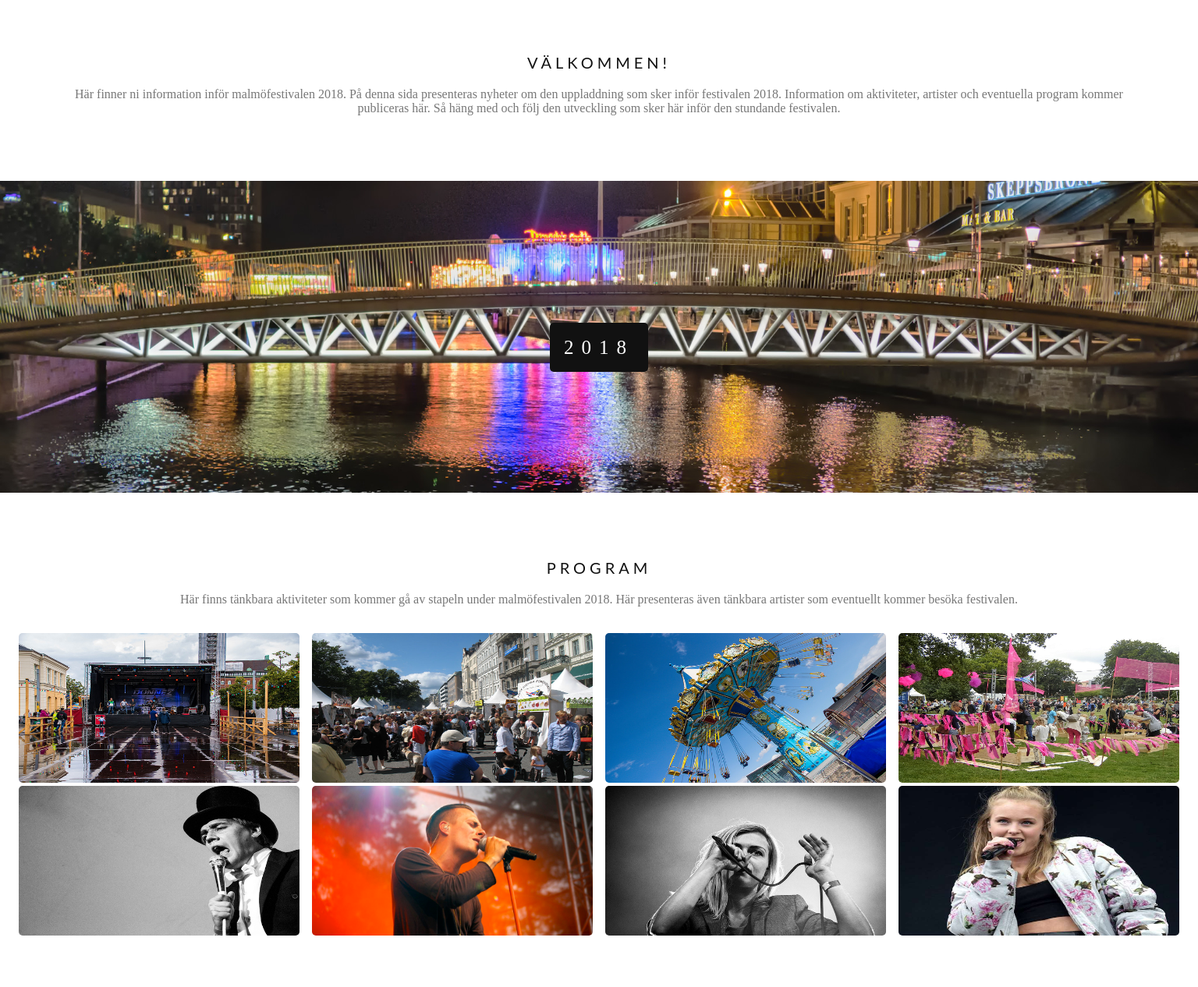
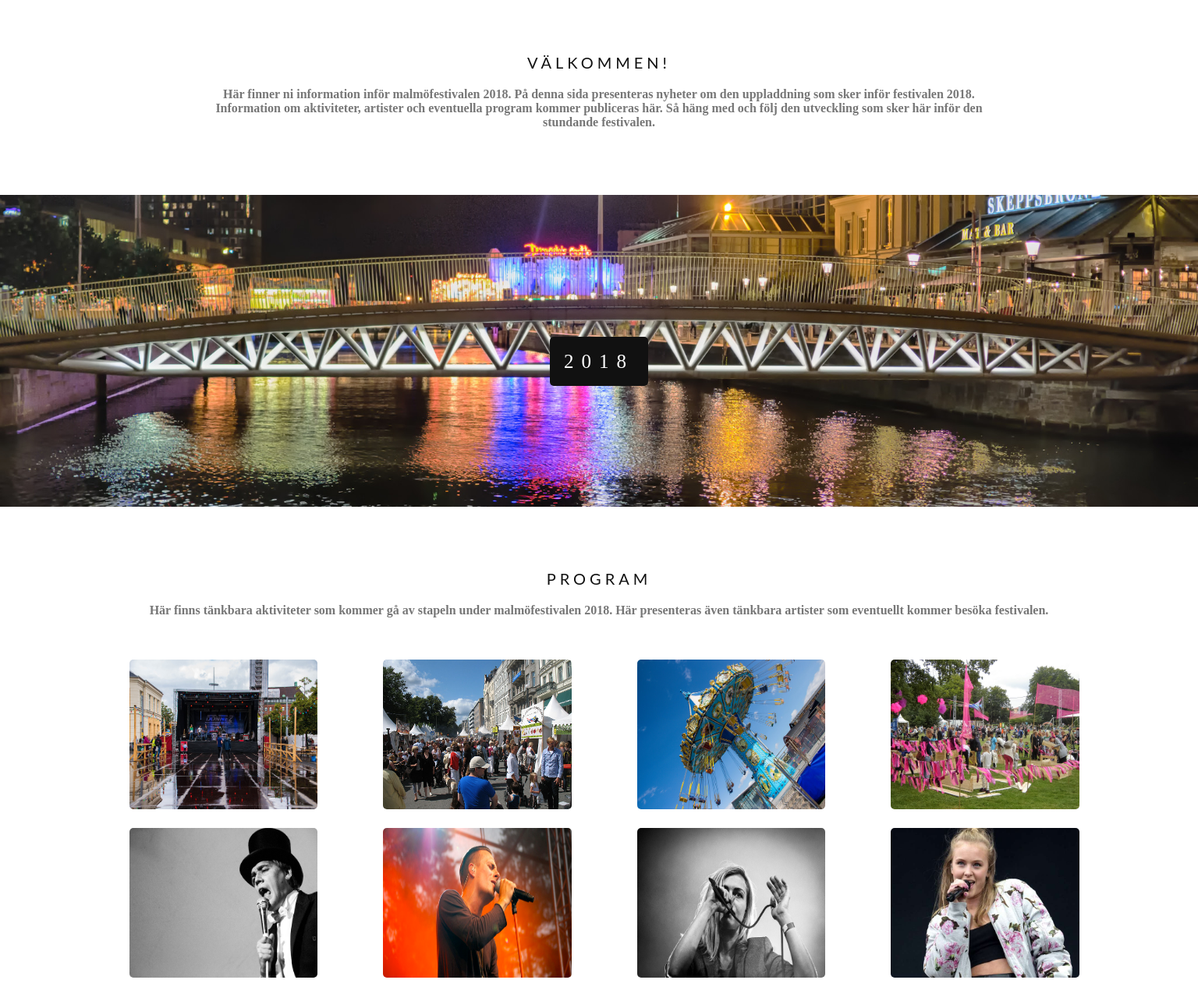
Before and after one commit to JohanJohansson93/LandingPage, a plain HTML site: page index.html in a window 1536 px wide. Shown: the part 802-2068 px from the top of the page at 78% size. Drawn offline with nearby package versions, Linux system fonts and the light colour scheme.

Commit message:
Added media screen settings

```diff
--- a/CSS/index.css
+++ b/CSS/index.css
@@ -56,6 +56,10 @@ nav {
 
 a{
     color: darkslategray;
+    font-weight: 600;
+}
+p{
+    font: 13pt inherit;
     font-weight: 600;
 }
 .Maintitle{
@@ -167,7 +171,7 @@ Sets the background-repeat to no-repeat and the background-size to cover.
     right: 0;
     left: 0;
     bottom: 0;
-    background-color: rgba(51,4,0,.3);
+    background-color: rgba(51,4,0,.4);
     z-index: 99;
 }
 .h1Title{
@@ -180,7 +184,7 @@ Sets the background-repeat to no-repeat and the background-size to cover.
 }
 .OverheadTitle{
     text-transform: uppercase;
-    color: rgba(255,255,255,.8);
+    color: rgba(255,255,255,.9);
     line-height: 1.1;
     font: 57px "Lato", sans-serif;
     font-weight: 700;
@@ -229,6 +233,8 @@ Sets the background-repeat to no-repeat and the background-size to cover.
     background-color:white;
     text-align:center;
     padding:50px 80px;
+    margin-left: 12%;
+    margin-right: 12%;
 }
 /*
 The class gallery's text sets to be centered. Margin sets to 0 auto.
@@ -524,3 +530,16 @@ input[type=text]:hover, input[type=text]:focus,input[type=text]:active{
     color: #e5005a;
     border: 1px solid #e5005a;
 }
+@media screen and (min-width: 1400px) {
+    .area{
+        padding:60px 90px;
+    }
+    .gallery{
+        text-align: center;
+    }
+    .col{
+        margin-top: 20px;
+        width: 18.999%;
+        margin-left: 5%;
+    }
+}
```
